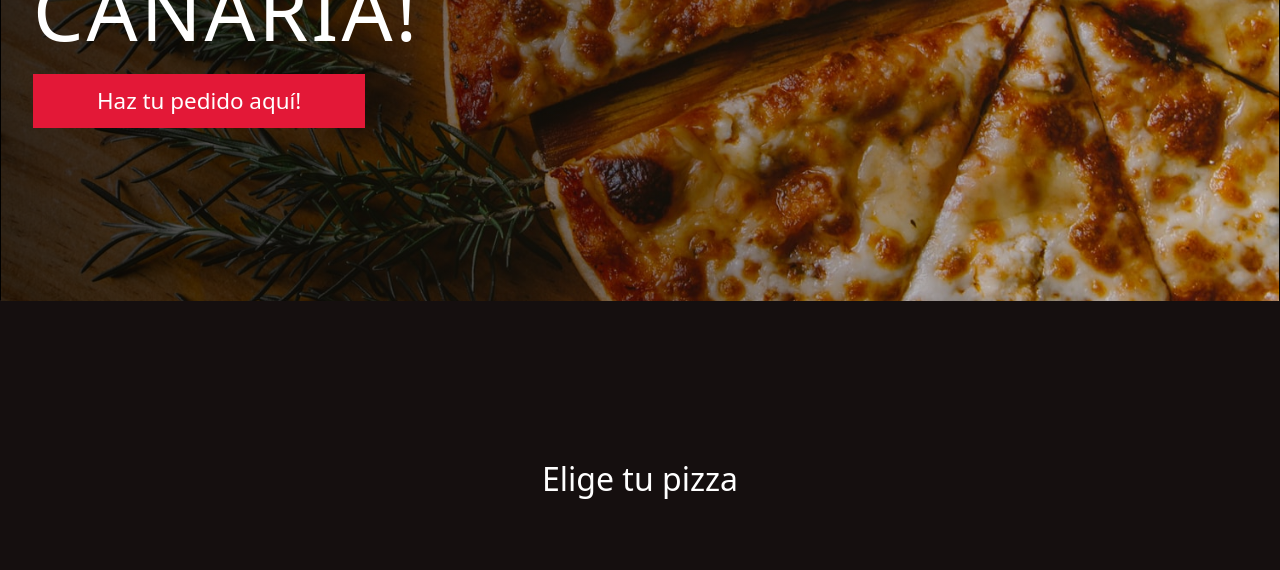
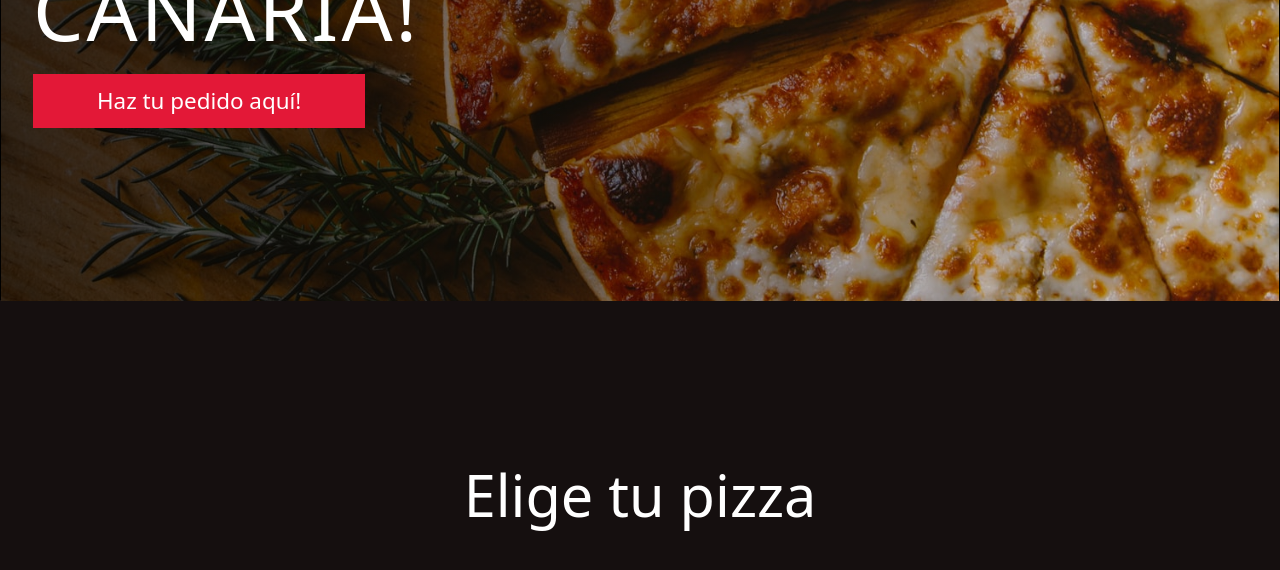
Before and after one commit to Patriosx/buenapizza, a React (Create React App) app: page / in a window 1280 px wide. Shown: the part 500-1070 px from the top of the page. Built offline with nearby package versions, Linux system fonts and the light colour scheme; no server answers.

Commit message:
final entregar

```diff
--- a/src/components/hero-page/nav-tools/cart/Basket.jsx
+++ b/src/components/hero-page/nav-tools/cart/Basket.jsx
@@ -1,12 +1,9 @@
 import React from "react";
 import { Checkout } from "./Checkout";
-import { useState } from "react";
-import axios from "axios";
-import swal from "sweetalert";
-import Cookies from "universal-cookie";
+
 const Basket = ({ cartItems, onAdd, onRemove }) => {
 	//
-	const productsPrice = cartItems.reduce((a, c) => a + c.precio * c.cantidad, 0);
+	const productsPrice = cartItems.reduce((previousValue, currentValue) => previousValue + currentValue.precio * currentValue.cantidad, 0);
 	const discount = 0.7;
 	const totalPrice = productsPrice * discount;
 	return (
--- a/src/components/hero-page/nav-tools/cart/Checkout.jsx
+++ b/src/components/hero-page/nav-tools/cart/Checkout.jsx
@@ -9,7 +9,7 @@ export const Checkout = ({ totalPrice, cartItems }) => {
 	const goToTop = () => window.scrollTo(0, 0);
 	const cookies = new Cookies();
 
-	cookies.set("cartItems", cartItems, { path: "/cart" });
+	cookies.set("cartItems", cartItems);
 
 	const [order, setOrder] = useState({
 		id_usuario: cookies.get("userId"),
--- a/src/components/products/ProductsElements.js
+++ b/src/components/products/ProductsElements.js
@@ -27,9 +27,9 @@ export const ProductImg = styled.img`
 	max-width: 100%;
 	box-shadow: 8px 8px #fdc500;
 `;
-
+//minimum value, a preferred value, and a maximum allowed value
 export const ProductHeading = styled.h1`
-	font-size: clamp(2rem, 2.5vw, 3rem);
+	font-size: clamp(3rem, 4.5vw, 4rem);
 	text-align: center;
 	margin-bottom: 5rem;
 `;
```
